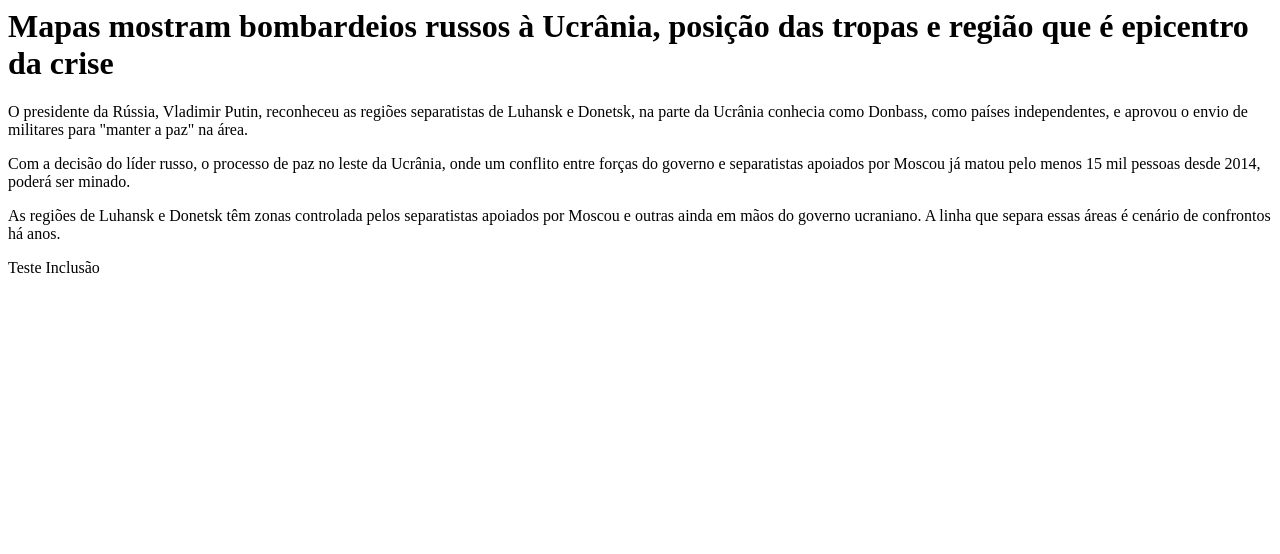
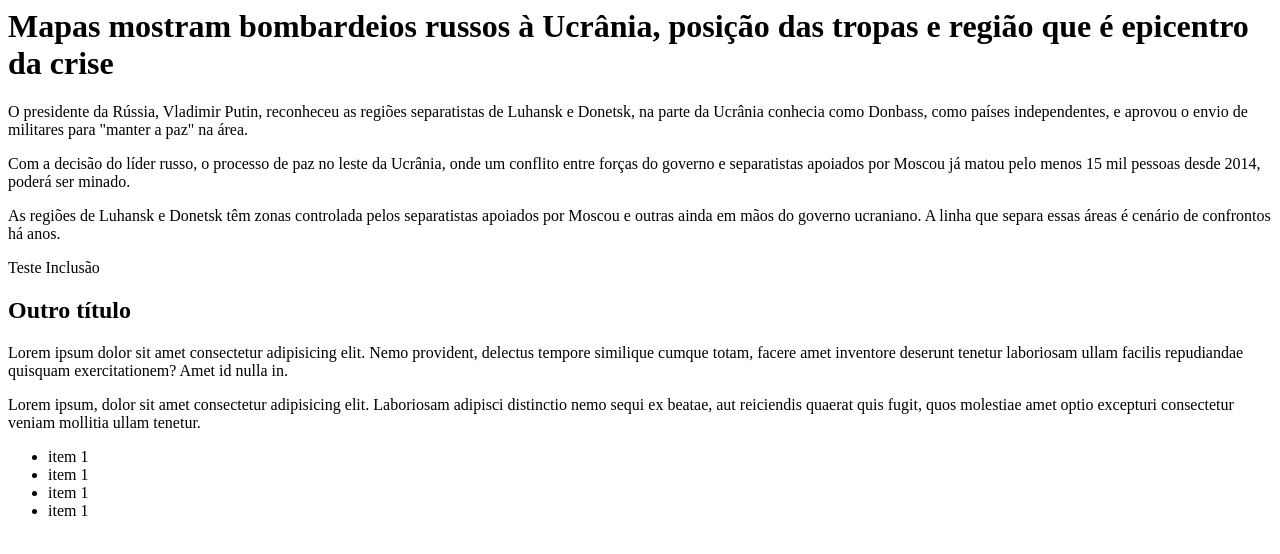
Before and after one commit to cintiapinho/meuprimeirosite1f_turmaA, a plain HTML site: page index.html in a window 1280 px wide. Drawn offline with Linux system fonts and the light colour scheme.

Commit message:
novo capitulo e listas

```diff
--- a/index.html
+++ b/index.html
@@ -10,7 +10,14 @@
         <p>Com a decisão do líder russo, o processo de paz no leste da Ucrânia, onde um conflito entre forças do governo e separatistas apoiados por Moscou já matou pelo menos 15 mil pessoas desde 2014, poderá ser minado.</p>
         <p>As regiões de Luhansk e Donetsk têm zonas controlada pelos separatistas apoiados por Moscou e outras ainda em mãos do governo ucraniano. A linha que separa essas áreas é cenário de confrontos há anos.</p>
         <p>Teste Inclusão</p>
-
-
+        <h2>Outro título</h2>
+        <p>Lorem ipsum dolor sit amet consectetur adipisicing elit. Nemo provident, delectus tempore similique cumque totam, facere amet inventore deserunt tenetur laboriosam ullam facilis repudiandae quisquam exercitationem? Amet id nulla in.</p>
+        <p>Lorem ipsum, dolor sit amet consectetur adipisicing elit. Laboriosam adipisci distinctio nemo sequi ex beatae, aut reiciendis quaerat quis fugit, quos molestiae amet optio excepturi consectetur veniam mollitia ullam tenetur.</p>
+        <ul>
+            <li>item 1</li>
+            <li>item 1</li>
+            <li>item 1</li>
+            <li>item 1</li>
+        </ul>
     </body>
 </html>
```
